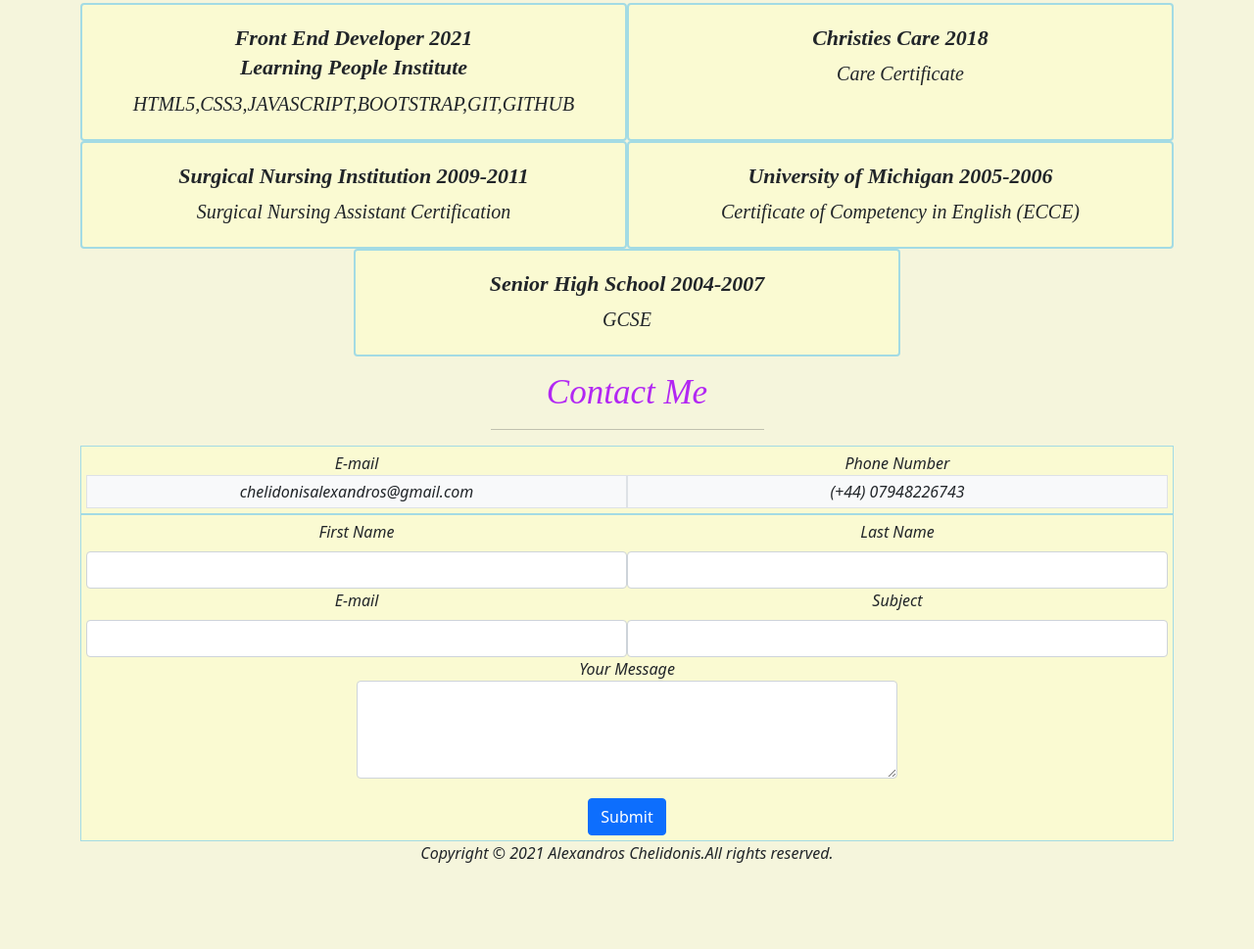
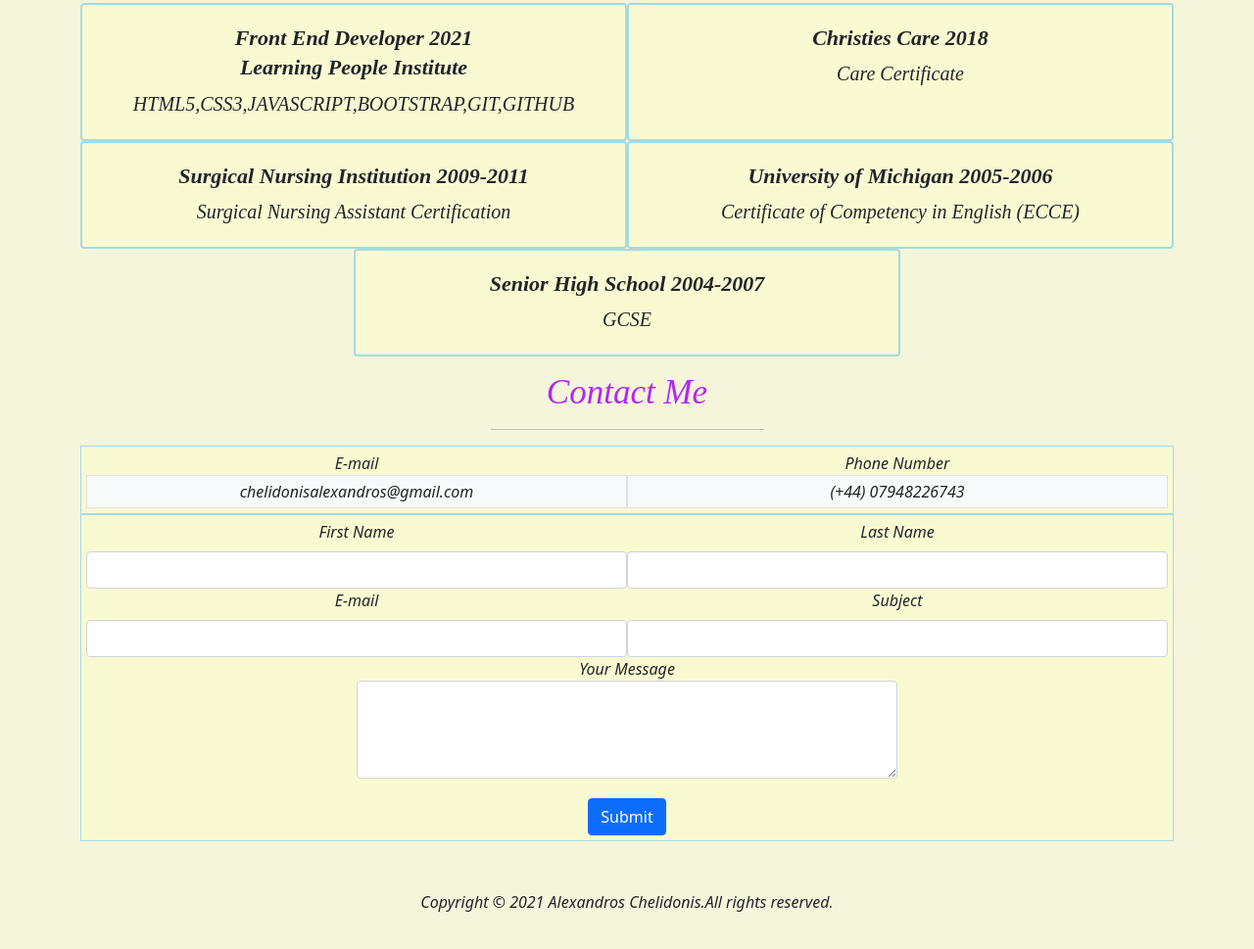
Before and after one commit to Alexandros32/Portfolio, a plain HTML site: page index.html in a window 1280 px wide. Shown: the part 1845-2814 px from the top of the page at 98% size. Drawn offline with nearby package versions, Linux system fonts and the light colour scheme; a web font is replaced by a local one.

Commit message:
changes in footer to make it rensponsive

```diff
--- a/assets/css/main.css
+++ b/assets/css/main.css
@@ -2,13 +2,13 @@
 and i have also made some changes myself. */
 #page-container {
 	position: relative;
-	min-height: 100vh;
+	min-height: 100%;
 }
 
 /* The code has been taken from Bootstrap 5
 and i have also made some changes myself. */
 #content-wrap {
-	padding-bottom: 1.25rem;
+	padding-bottom: 0rem;
 }
 
 /* I have written this code myself. */
@@ -324,11 +324,9 @@ div.row.gx-5 {
 
 /* The code has been taken from https://www.freecodecamp.org/
 and i have also made some changes myself. */
-@media (max-width: 310px) {
 #footer {
-    margin: 50%;
+	margin-top: 50px;
+	bottom: 0rem;
 	width: 100%;
-	height: 1.5rem;
 	text-align: center;
 }
-}
```
